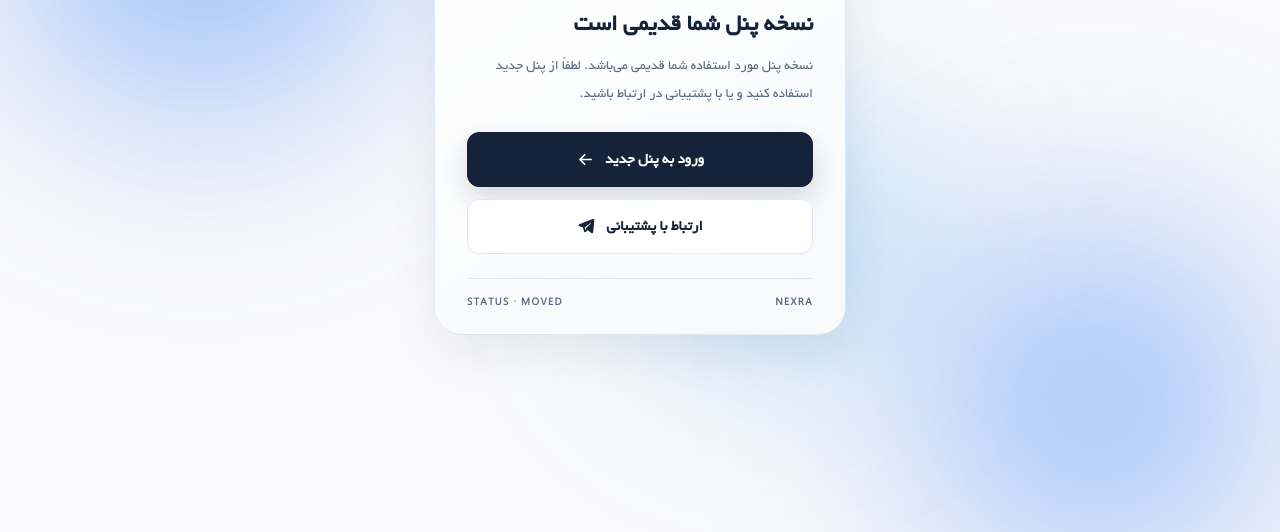
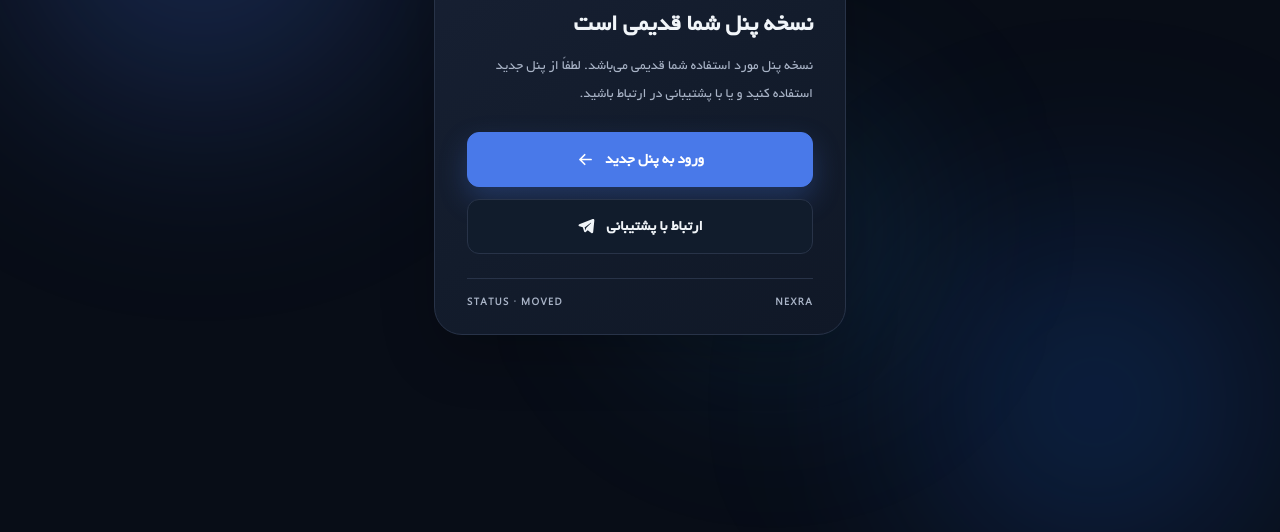
Before and after one commit to MHBehzadian/nexra-notice, a plain HTML site: page site/index.html in a window 1280 px wide. Shown: the part 268-800 px from the top of the page. Drawn offline with Linux system fonts and the light colour scheme.

Commit message:
Dark theme, using the panel's dark palette

```diff
--- a/site/index.html
+++ b/site/index.html
@@ -5,7 +5,7 @@
     <meta charset="UTF-8" />
     <meta name="viewport" content="width=device-width, initial-scale=1.0" />
     <meta name="robots" content="noindex" />
-    <meta name="theme-color" content="#f8f9fb" />
+    <meta name="theme-color" content="#080e18" />
     <link rel="icon" type="image/png" href="/assets/icon.png" />
     <link rel="apple-touch-icon" href="/assets/icon.png" />
     <title>Nexra Panel</title>
@@ -31,19 +31,20 @@
             src: url('/assets/vazirmatn-500.woff2') format('woff2');
         }
 
-        /* Same tokens as the panel's light theme (the login page is light only). */
+        /* The panel's dark theme tokens. */
         :root {
-            --background: 220 27% 98%;
-            --foreground: 216 49% 15%;
-            --card: 0 0% 100%;
-            --muted-foreground: 215 19% 43%;
-            --border: 214 32% 91%;
-            --primary: 216 49% 15%;
+            color-scheme: dark;
+            --background: 218 50% 6%;
+            --foreground: 210 40% 96%;
+            --card: 216 44% 12%;
+            --muted-foreground: 217 21% 72%;
+            --border: 219 28% 22%;
+            --primary: 222 78% 60%;
             --primary-foreground: 0 0% 100%;
-            --brand-blue: 217 91% 60%;
-            --surface-gradient: linear-gradient(145deg, #ffffff 0%, #f7f9fb 100%);
-            --surface-highlight: rgba(255, 255, 255, 0.92);
-            --surface-shadow: 0 18px 48px rgba(19, 34, 56, 0.07);
+            --brand-blue: 222 78% 60%;
+            --surface-gradient: linear-gradient(145deg, #172033 0%, #131c2c 50%, #101827 100%);
+            --surface-highlight: rgba(255, 255, 255, 0.04);
+            --surface-shadow: 0 22px 55px rgba(0, 0, 0, 0.2);
         }
 
         *,
@@ -89,21 +90,21 @@
         .aurora-1 {
             width: 46vw; height: 46vw; min-width: 380px; min-height: 380px;
             top: -14%; left: -8%;
-            background: radial-gradient(circle, hsl(var(--brand-blue) / .62), transparent 70%);
+            background: radial-gradient(circle, hsl(var(--brand-blue) / .32), transparent 70%);
             animation: drift-1 24s ease-in-out infinite alternate;
         }
 
         .aurora-2 {
             width: 40vw; height: 40vw; min-width: 320px; min-height: 320px;
             bottom: -16%; right: -6%;
-            background: radial-gradient(circle, hsl(217 91% 55% / .50), transparent 70%);
+            background: radial-gradient(circle, hsl(217 91% 55% / .26), transparent 70%);
             animation: drift-2 30s ease-in-out infinite alternate;
         }
 
         .aurora-3 {
             width: 34vw; height: 34vw; min-width: 280px; min-height: 280px;
             top: 34%; right: 22%;
-            background: radial-gradient(circle, hsl(205 90% 60% / .42), transparent 70%);
+            background: radial-gradient(circle, hsl(205 90% 60% / .18), transparent 70%);
             animation: drift-3 20s ease-in-out infinite alternate;
         }
 
@@ -191,7 +192,7 @@
             background: hsl(var(--primary));
             color: hsl(var(--primary-foreground));
             border: 1px solid hsl(var(--primary));
-            box-shadow: 0 12px 28px rgba(19, 34, 56, .16);
+            box-shadow: 0 12px 28px hsl(var(--primary) / .28);
         }
 
         .btn-primary:hover {
```
